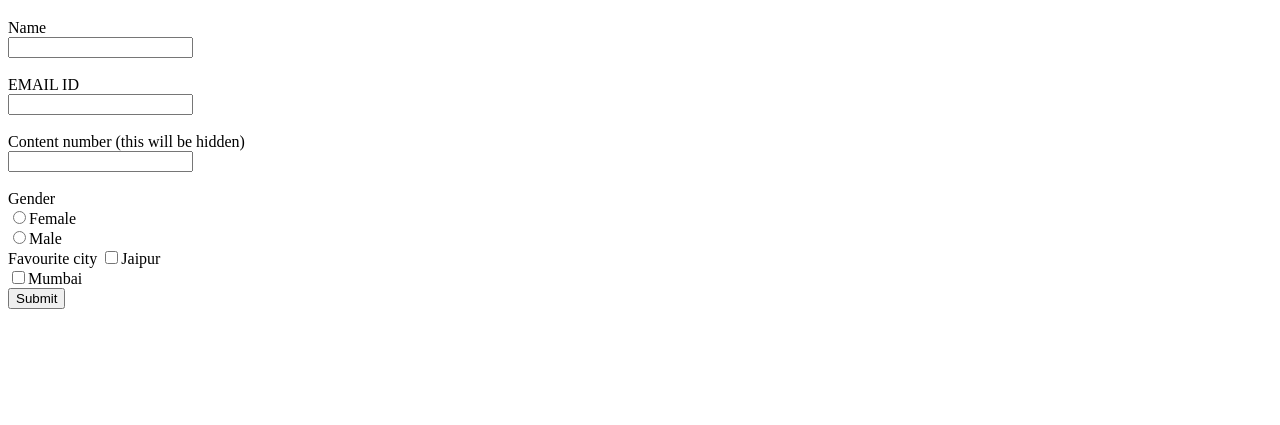
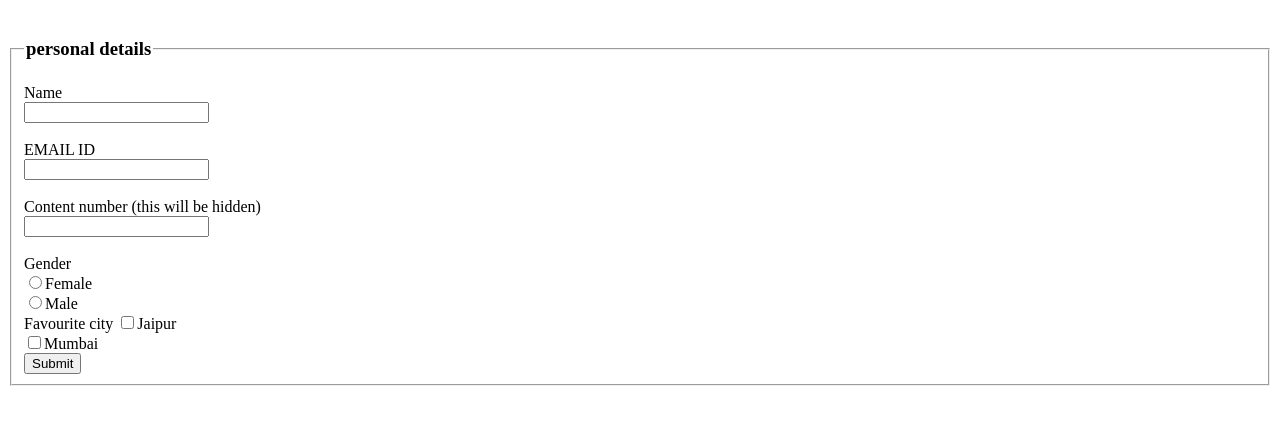
Before and after one commit to Aashish9935247318/codingal-project, a plain HTML site: page lesson6/index.html in a window 1280 px wide. Shown: the part 61-486 px from the top of the page. Drawn offline with Linux system fonts and the light colour scheme.

Commit message:
fieldset

```diff
--- a/lesson6/index.html
+++ b/lesson6/index.html
@@ -6,6 +6,9 @@
         <body>
             <h1>Forms </h1>
             <form>
+                <fieldset>
+                    <legend><h3>personal details </h3></legend>
+
             <label> Name </label><br>
             <input type="Name" id="Name"><br><br>
             <label>EMAIL ID </label><br>
@@ -19,3 +22,7 @@
             <input type="checkbox" id="city" value="jaipur">Jaipur<br>
             <input type="checkbox" id="city" value="Mumbai">Mumbai<br>
             <input type="submit">
+            </fieldset>
+            </form>
+            </body>
+            </html>
```
